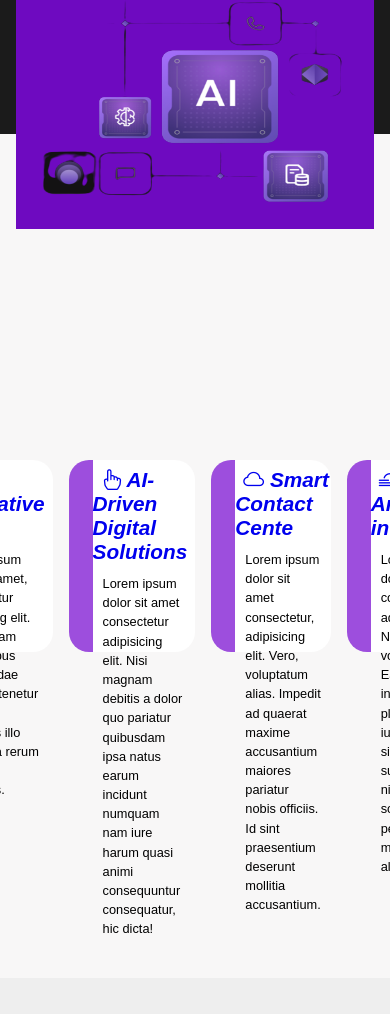
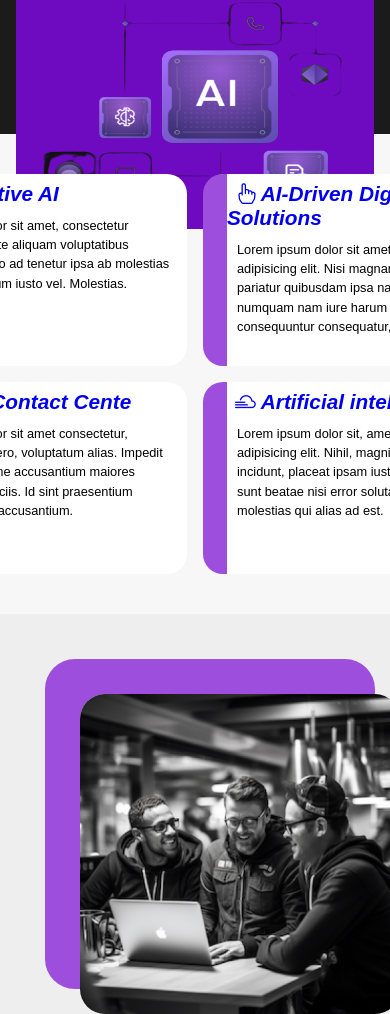
Before and after one commit to Bandidkw/my-site, a plain HTML site: page Index.html in a window 390 px wide. Shown: the part 710-1724 px from the top of the page. Drawn offline with nearby package versions, Linux system fonts and the light colour scheme.

Commit message:
Initial Release

```diff
--- a/style.css
+++ b/style.css
@@ -453,10 +453,11 @@ body{
         display: none;
     }
     .grid-info{
-        padding: 0;
-        display: flex;
-        row-gap: 0.5rem;
-        grid-row-start: 0;
+        height: 100%;
+        grid-gap: 1rem;
+        margin: 0;
+        padding: 40px;
+        grid-template-columns: repeat(2,1fr);
     }
     .info-box{
         padding: 0.5rem 0 0 0;
```
